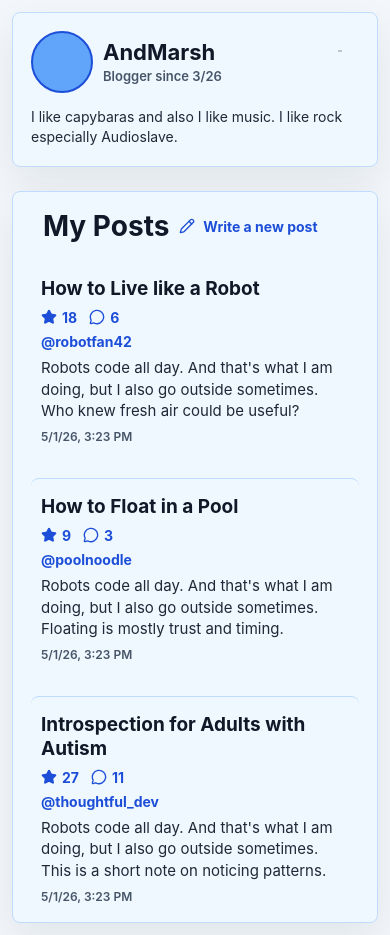
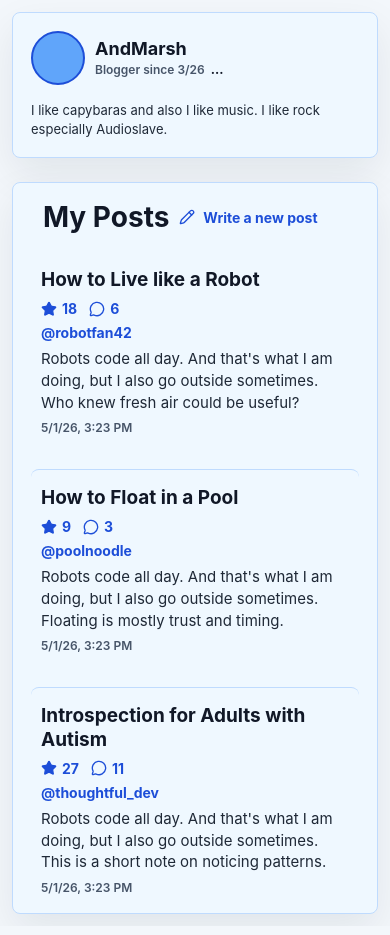
Before and after one commit to andrew-marshall-251/frontend, a React (Vite) app: page /my-profile in a window 390 px wide. Built offline with nearby package versions, Linux system fonts and the light colour scheme; no server answers.

Commit message:
aligned the dots

```diff
--- /dev/null
+++ b/src/components/profile/ProfileCard.jsx
@@ -0,0 +1,47 @@
+import { useState } from "react";
+import { Link } from "react-router-dom";
+import { Pencil } from "lucide-react";
+
+export function ProfileCard({ profile, showEditAction = false }) {
+  const [editMenuOpen, setEditMenuOpen] = useState(false);
+
+  return (
+    <section className="profile-card" aria-label={`${profile.username} profile`}>
+      <div className="profile-card-top">
+        <div className="profile-avatar" aria-hidden="true" />
+        <div className="profile-heading">
+          <h1>{profile.username}</h1>
+          <div className="profile-meta">
+            <span>Blogger since {profile.bloggerSince}</span>
+            {showEditAction ? (
+              <span className="profile-actions">
+                <button
+                  type="button"
+                  className="profile-more-button"
+                  aria-label="Profile options"
+                  aria-expanded={editMenuOpen}
+                  onClick={() => setEditMenuOpen((current) => !current)}
+                >
+                  ...
+                </button>
+                {editMenuOpen ? (
+                  <div className="profile-action-menu" role="menu">
+                    <Link
+                      className="profile-action-menu-item"
+                      to="/edit-profile"
+                      role="menuitem"
+                    >
+                      <Pencil size={16} aria-hidden="true" />
+                      Edit Profile
+                    </Link>
+                  </div>
+                ) : null}
+              </span>
+            ) : null}
+          </div>
+        </div>
+      </div>
+      <p className="profile-bio">{profile.bio}</p>
+    </section>
+  );
+}
--- a/src/pages/my-profile/index.jsx
+++ b/src/pages/my-profile/index.jsx
@@ -1,8 +1,7 @@
-import { useState } from "react";
 import { Link } from "react-router-dom";
-import { MoreHorizontal, Pencil } from "lucide-react";
-import { Button } from "../../components/ui/button";
+import { Pencil } from "lucide-react";
 import { PostList } from "../../components/posts/PostList";
+import { ProfileCard } from "../../components/profile/ProfileCard";
 import { usePosts } from "../../hooks/usePosts";
 
 const profile = {
@@ -12,31 +11,12 @@ const profile = {
 };
 
 export default function MyProfile() {
-  const [editMenuOpen, setEditMenuOpen] = useState(false);
   const { posts } = usePosts("http://localhost:8080/api/posts/me");
 
   return (
     <section className="profile-page">
       <div className="profile-layout">
-        <section className="profile-card" aria-label="My profile">
-          <div className="profile-card-top">
-            <div className="profile-avatar" aria-hidden="true" />
-            <div className="profile-heading">
-              <h1>{profile.username}</h1>
-              <p>Blogger since {profile.bloggerSince}</p>
-            </div>
-            <Button
-              type="button"
-              variant="ghost"
-              className="profile-more-button"
-              aria-label="Profile options"
-              onClick={() => setEditMenuOpen(true)}
-            >
-              <MoreHorizontal size={20} />
-            </Button>
-          </div>
-          <p className="profile-bio">{profile.bio}</p>
-        </section>
+        <ProfileCard profile={profile} showEditAction />
 
         <section className="profile-posts-panel" aria-label="My posts">
           <div className="profile-posts-header">
@@ -49,27 +29,6 @@ export default function MyProfile() {
           <PostList posts={posts} />
         </section>
       </div>
-
-      {editMenuOpen ? (
-        <div
-          className="profile-modal-backdrop"
-          role="presentation"
-          onClick={() => setEditMenuOpen(false)}
-        >
-          <div
-            className="profile-modal"
-            role="dialog"
-            aria-modal="true"
-            aria-label="Profile actions"
-            onClick={(event) => event.stopPropagation()}
-          >
-            <Link className="profile-modal-action" to="/edit-profile">
-              <Pencil size={18} aria-hidden="true" />
-              Edit Profile
-            </Link>
-          </div>
-        </div>
-      ) : null}
     </section>
   );
 }
--- a/src/styles.css
+++ b/src/styles.css
@@ -78,20 +78,20 @@ h1 {
 .profile-card {
   width: min(100%, 560px);
   display: grid;
-  gap: 14px;
+  gap: 16px;
   justify-self: center;
-  padding: 22px 28px;
+  padding: 20px 28px;
 }
 
 .profile-card-top {
   display: grid;
-  grid-template-columns: auto minmax(0, 1fr) auto;
-  gap: 14px;
+  grid-template-columns: auto minmax(0, 1fr);
+  gap: 18px;
   align-items: center;
 }
 
 .profile-avatar {
-  width: 88px;
+  width: 76px;
   aspect-ratio: 1;
   border: 2px solid #1d4ed8;
   border-radius: 999px;
@@ -104,34 +104,97 @@ h1 {
 
 .profile-heading h1 {
   text-align: left;
-  font-size: 28px;
+  font-size: 22px;
   text-transform: none;
+  overflow-wrap: anywhere;
 }
 
-.profile-heading p,
 .profile-bio {
   margin: 0;
 }
 
-.profile-heading p {
+.profile-meta {
+  position: relative;
+  display: flex;
+  align-items: baseline;
+  gap: 6px;
+  width: fit-content;
   margin-top: 4px;
   color: #475569;
   font-size: 13px;
   font-weight: 600;
+  line-height: 1.2;
+}
+
+.profile-actions {
+  position: relative;
+  display: inline-flex;
+  align-items: baseline;
+  line-height: inherit;
 }
 
 .profile-more-button {
-  width: 38px;
-  min-height: 36px;
+  appearance: none;
+  border: 0;
+  display: inline-block;
+  min-width: 0;
+  min-height: 0;
   padding: 0;
-  align-self: start;
+  background: transparent;
+  color: #111827;
+  font: inherit;
+  font-size: inherit;
+  font-weight: 800;
+  line-height: inherit;
+  cursor: pointer;
+  vertical-align: baseline;
+}
+
+.profile-more-button:hover {
+  text-decoration: underline;
+}
+
+.profile-more-button:focus-visible {
+  outline: 2px solid #2563eb;
+  outline-offset: 2px;
+}
+
+.profile-action-menu {
+  position: absolute;
+  top: calc(100% + 6px);
+  left: 0;
+  z-index: 50;
+  width: 170px;
+  padding: 6px;
+  border: 1px solid #bfdbfe;
+  border-radius: 8px;
+  background: #ffffff;
+  box-shadow: 0 12px 28px rgb(15 23 42 / 16%);
+}
+
+.profile-action-menu-item {
+  display: flex;
+  align-items: center;
+  gap: 8px;
+  min-height: 38px;
+  border-radius: 6px;
+  padding: 0 10px;
+  color: #111827;
+  font-size: 14px;
+  font-weight: 700;
+  text-decoration: none;
+}
+
+.profile-action-menu-item:hover {
+  background: #dbeafe;
 }
 
 .profile-bio {
   max-width: 58ch;
   color: #1f2937;
-  font-size: 15px;
+  font-size: 14px;
   line-height: 1.45;
+  overflow-wrap: anywhere;
 }
 
 .profile-posts-panel {
@@ -167,42 +230,6 @@ h1 {
 
 .new-post-link:hover {
   text-decoration: underline;
-}
-
-.profile-modal-backdrop {
-  position: fixed;
-  inset: 0;
-  z-index: 60;
-  display: grid;
-  place-items: center;
-  padding: 20px;
-  background: rgb(15 23 42 / 22%);
-}
-
-.profile-modal {
-  width: min(100%, 280px);
-  padding: 10px;
-  border: 1px solid #bfdbfe;
-  border-radius: 8px;
-  background: #ffffff;
-  box-shadow: 0 16px 40px rgb(15 23 42 / 18%);
-}
-
-.profile-modal-action {
-  display: flex;
-  align-items: center;
-  gap: 10px;
-  min-height: 44px;
-  border-radius: 6px;
-  padding: 0 12px;
-  color: #111827;
-  font-size: 15px;
-  font-weight: 700;
-  text-decoration: none;
-}
-
-.profile-modal-action:hover {
-  background: #dbeafe;
 }
 
 .post-list {
@@ -307,15 +334,15 @@ h1 {
   }
 
   .profile-card-top {
-    grid-template-columns: auto minmax(0, 1fr) auto;
+    grid-template-columns: auto minmax(0, 1fr);
   }
 
   .profile-avatar {
-    width: 72px;
+    width: 68px;
   }
 
   .profile-heading h1 {
-    font-size: 24px;
+    font-size: 20px;
   }
 
   .profile-posts-header {
@@ -352,15 +379,19 @@ h1 {
   }
 
   .profile-avatar {
-    width: 62px;
+    width: 54px;
   }
 
   .profile-heading h1 {
-    font-size: 22px;
+    font-size: 18px;
+  }
+
+  .profile-meta {
+    font-size: 12px;
   }
 
   .profile-bio {
-    font-size: 14px;
+    font-size: 13px;
   }
 }
 
```
Also changed, not shown: 5 other files (tests, documents, lock files or other folders).
